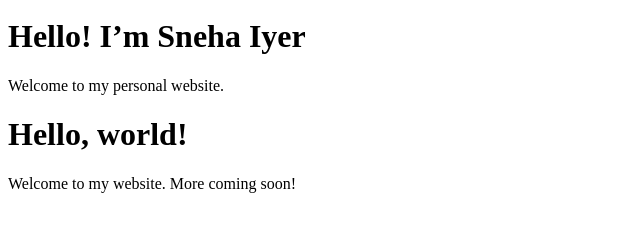
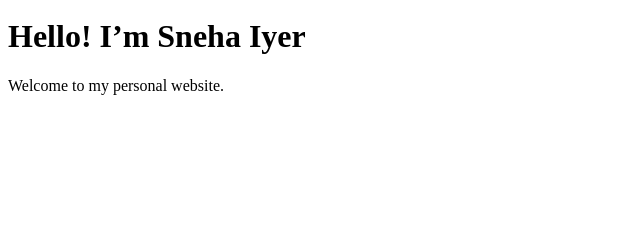
Before and after one commit to snehiyer/snehaiyer, a plain HTML site: page index.html in a window 1280 px wide. Shown: the part 29-260 px from the top of the page, without its empty margins (0-640 px from the left). Drawn offline with Linux system fonts and the light colour scheme.

Commit message:
Update index.html

```diff
--- a/index.html
+++ b/index.html
@@ -3,12 +3,9 @@
   <head>
     <title>My Personal Website</title>
   </head>
-  <body>
+<body>
   <img src="me.png" alt="Sneha Iyer's photo" style="width:200px; border-radius: 100px;">
   <h1>Hello! I’m Sneha Iyer</h1>
   <p>Welcome to my personal website.</p>
 </body>
-    <h1>Hello, world!</h1>
-    <p>Welcome to my website. More coming soon!</p>
-  </body>
 </html>
```
